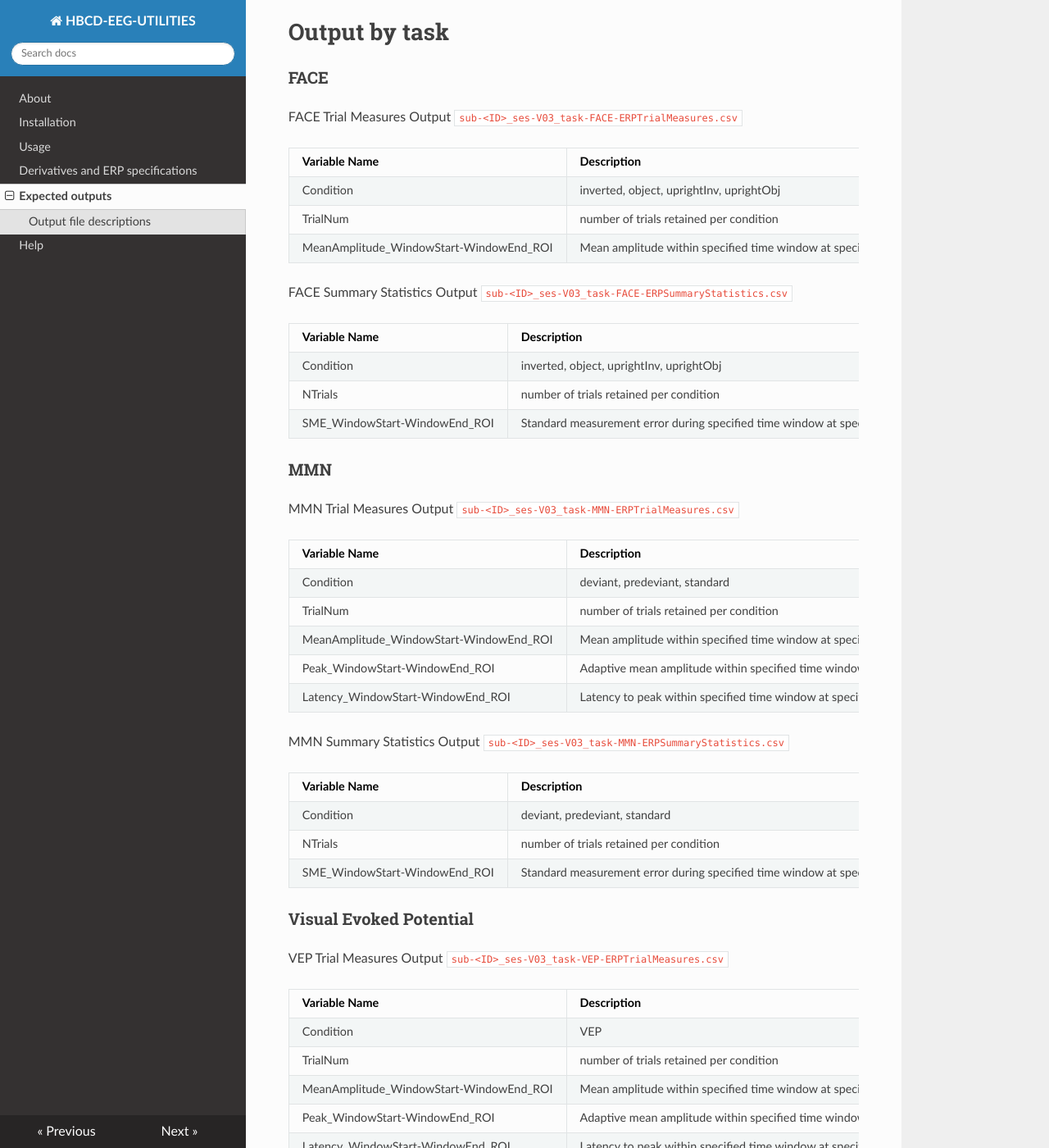
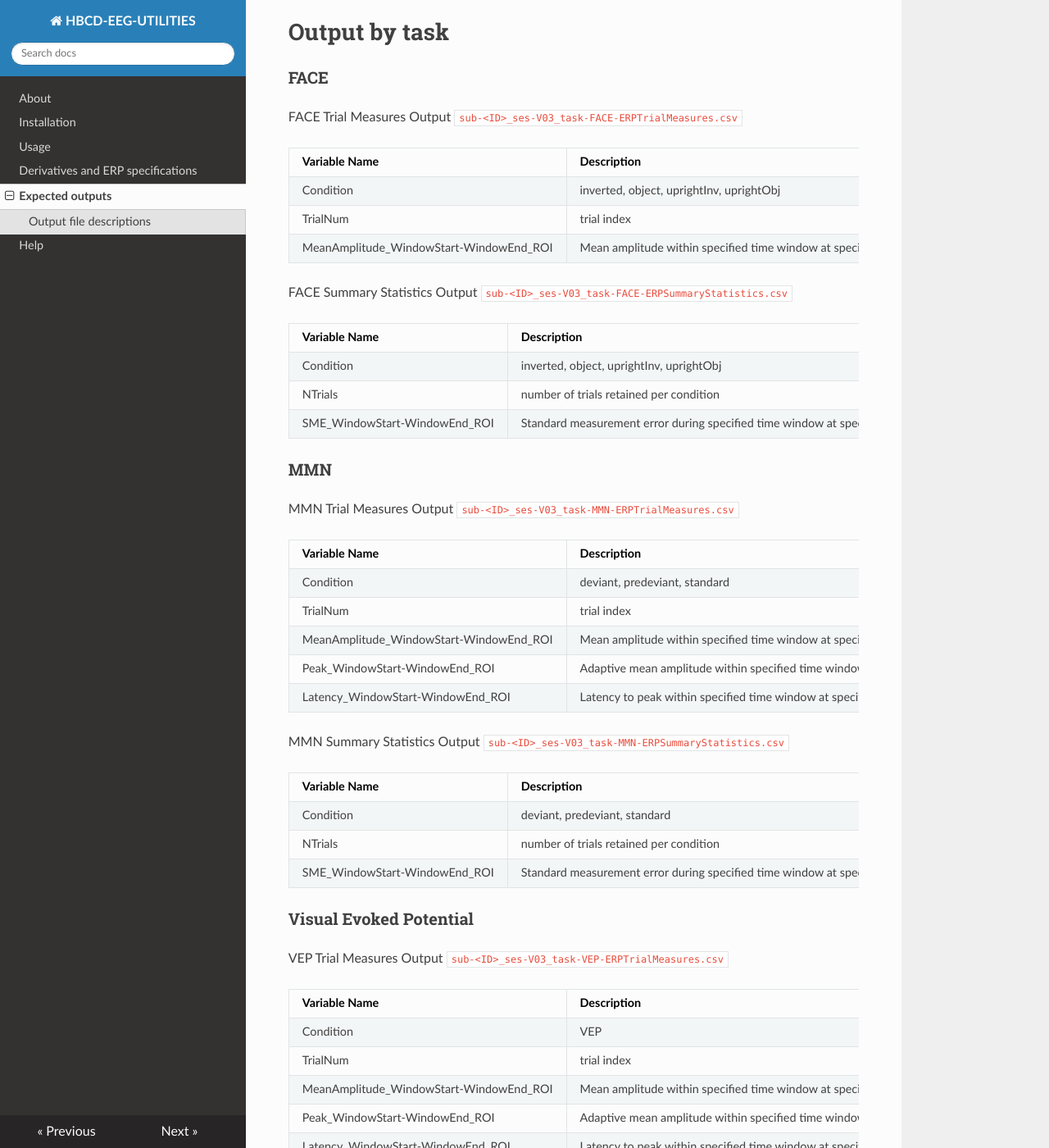
Before and after one commit to Child-Development-Lab/HBCD-EEG-Utilities, an MkDocs documentation site: the page built from docs/expected-outputs.md, in a window 1280 px wide and 1400 px high, scrolled down 633 px. Shown: the whole window at 82% size. Built offline with MkDocs 1.6.1, drawn with Linux system fonts in a browser that asks for light colours; nearby versions of some CDN libraries.

Commit message:
fix TrialNum description

```diff
--- a/docs/expected-outputs.md
+++ b/docs/expected-outputs.md
@@ -38,7 +38,7 @@ FACE Trial Measures Output
 | Variable Name | Description                              |
 |---------------|------------------------------------------|
 | Condition | inverted, object, uprightInv, uprightObj |
-| TrialNum | number of trials retained per condition |
+| TrialNum | trial index |
 | MeanAmplitude_WindowStart-WindowEnd_ROI | Mean amplitude within specified time window at specified ROI |
 
 
@@ -60,7 +60,7 @@ MMN Trial Measures Output
 | Variable Name | Description                              |
 |---------------|------------------------------------------|
 | Condition | deviant, predeviant, standard |
-| TrialNum | number of trials retained per condition |
+| TrialNum | trial index |
 | MeanAmplitude_WindowStart-WindowEnd_ROI | Mean amplitude within specified time window at specified ROI |
 | Peak_WindowStart-WindowEnd_ROI | Adaptive mean amplitude within specified time window at specified ROI |
 | Latency_WindowStart-WindowEnd_ROI | Latency to peak within specified time window at specified ROI |
@@ -83,7 +83,7 @@ VEP Trial Measures Output
 | Variable Name | Description                              |
 |---------------|------------------------------------------|
 | Condition | VEP |
-| TrialNum | number of trials retained per condition |
+| TrialNum | trial index |
 | MeanAmplitude_WindowStart-WindowEnd_ROI | Mean amplitude within specified time window at specified ROI |
 | Peak_WindowStart-WindowEnd_ROI | Adaptive mean amplitude within specified time window at specified ROI |
 | Latency_WindowStart-WindowEnd_ROI | Latency to peak within specified time window at specified ROI |
```
